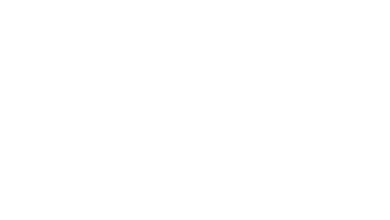
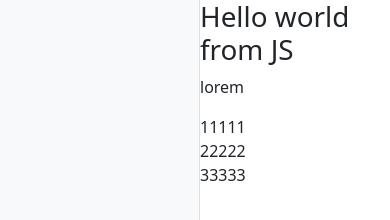
Before and after one commit to mariaparfenyuk/JS_constructor, a plain HTML site: page index.html in a window 390 px wide. Shown: the top 220 px of the page. Drawn offline with nearby package versions, Linux system fonts and the light colour scheme.

Commit message:
add index.js

```diff
--- a/index.html
+++ b/index.html
@@ -6,12 +6,20 @@
   <meta name="viewport" content="width=device-width, initial-scale=1.0">
   <title>JavaScript Constructor</title>
   <link href="https://cdn.jsdelivr.net/npm/bootstrap@5.2.3/dist/css/bootstrap.min.css" rel="stylesheet" integrity="sha384-rbsA2VBKQhggwzxH7pPCaAqO46MgnOM80zW1RWuH61DGLwZJEdK2Kadq2F9CUG65" crossorigin="anonymous">
+  <link rel="stylesheet" href="main.css">
 </head>
 <body>
-<div class="container-fluid">
-  <div class="bg-light">
 
-  </div>
+<div id="app" class="container-fluid">
+  <div id="panel" class="bg-light sidebar"></div>
+  <div id="site" class="content">
+
+
+
+
+
 </div>
+
+<script src="index.js"></script>
 </body>
 </html>
--- /dev/null
+++ b/index.js
@@ -0,0 +1,53 @@
+const model = [
+  {type: 'title', value: 'Hello world from JS'},
+  {type: 'text', value: 'lorem'},
+  {type: 'columns', value: [
+    '11111',
+    '22222',
+    '33333'
+  ]}
+]
+
+const $site = document.querySelector('#site')
+
+model.forEach(block => {
+  let html = ''
+  if (block.type === 'title') {
+    html = title(block)
+  } else if (block.type === 'text') {
+    html = text(block)
+  } else if (block.type === 'columns') {
+    html = columns(block)
+  }
+
+  $site.insertAdjacentHTML('beforeend', html)
+})
+
+function title (block) {
+  return `
+    <div class="row">
+      <div class="col-sm">
+        <h1>${block.value}</h1>
+      </div>
+    </div>
+`
+}
+
+function text (block) {
+  return `
+    <div class="row">
+      <div class="col-sm">
+        <p>${block.value}</p>
+      </div>
+    </div>
+  `
+}
+
+function columns (block) {
+  const html = block.value.map(item => `<div class="col-sm">${item}</div>`)
+  return `
+    <div class="row">
+      ${html.join('')}
+    </div>
+  `
+}
--- /dev/null
+++ b/main.css
@@ -0,0 +1,22 @@
+#app {
+  position: relative;
+}
+
+.content {
+  position: absolute;
+  top: 0;
+  right: 0;
+  left: 200px;
+}
+
+.sidebar {
+  position: fixed;
+  top: 0;
+  bottom: 0;
+  left: 0;
+  width: 200px;
+  z-index: 100;
+  padding: 10px;
+  box-shadow: inset -1px 0 0  rgba(0, 0, 0, .1);
+  overflow-y: auto;
+}
```
Also changed, not shown: assets/sample.jpg (added).
